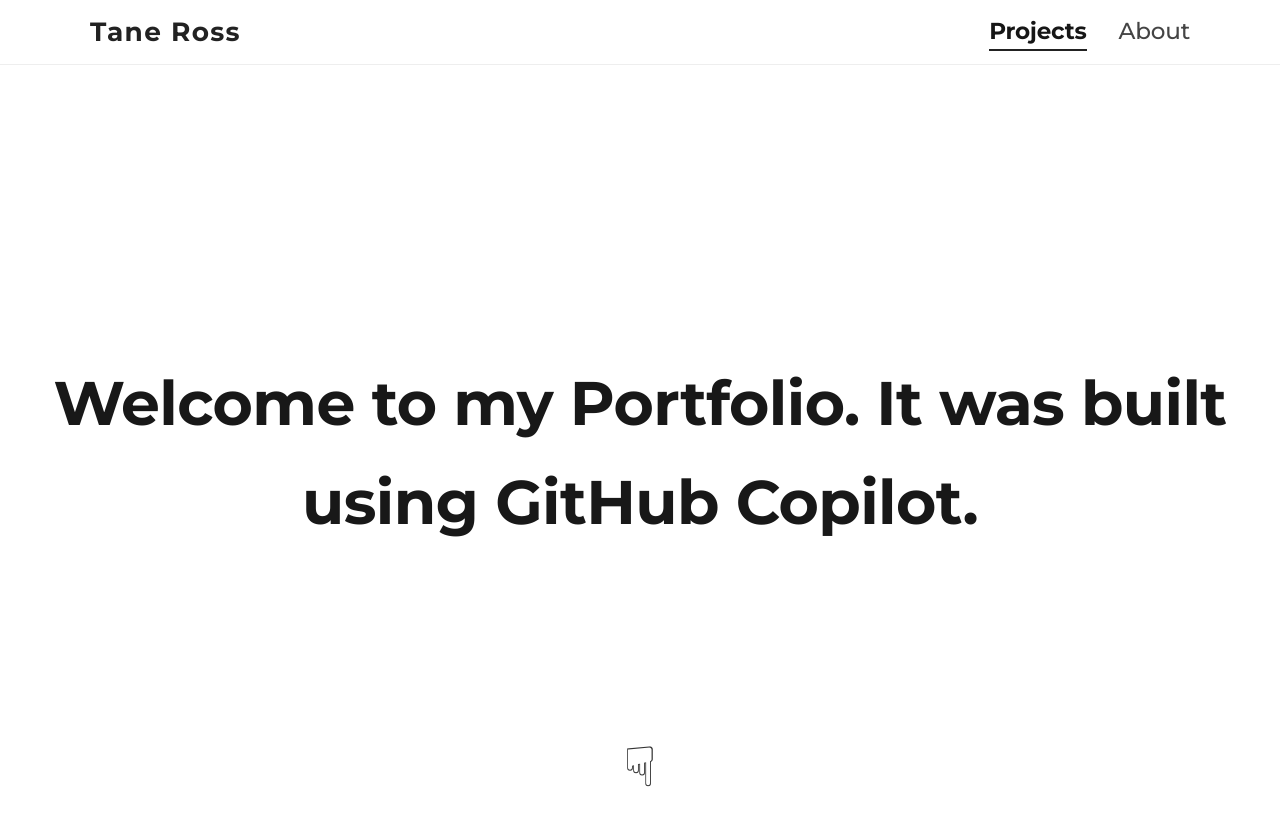
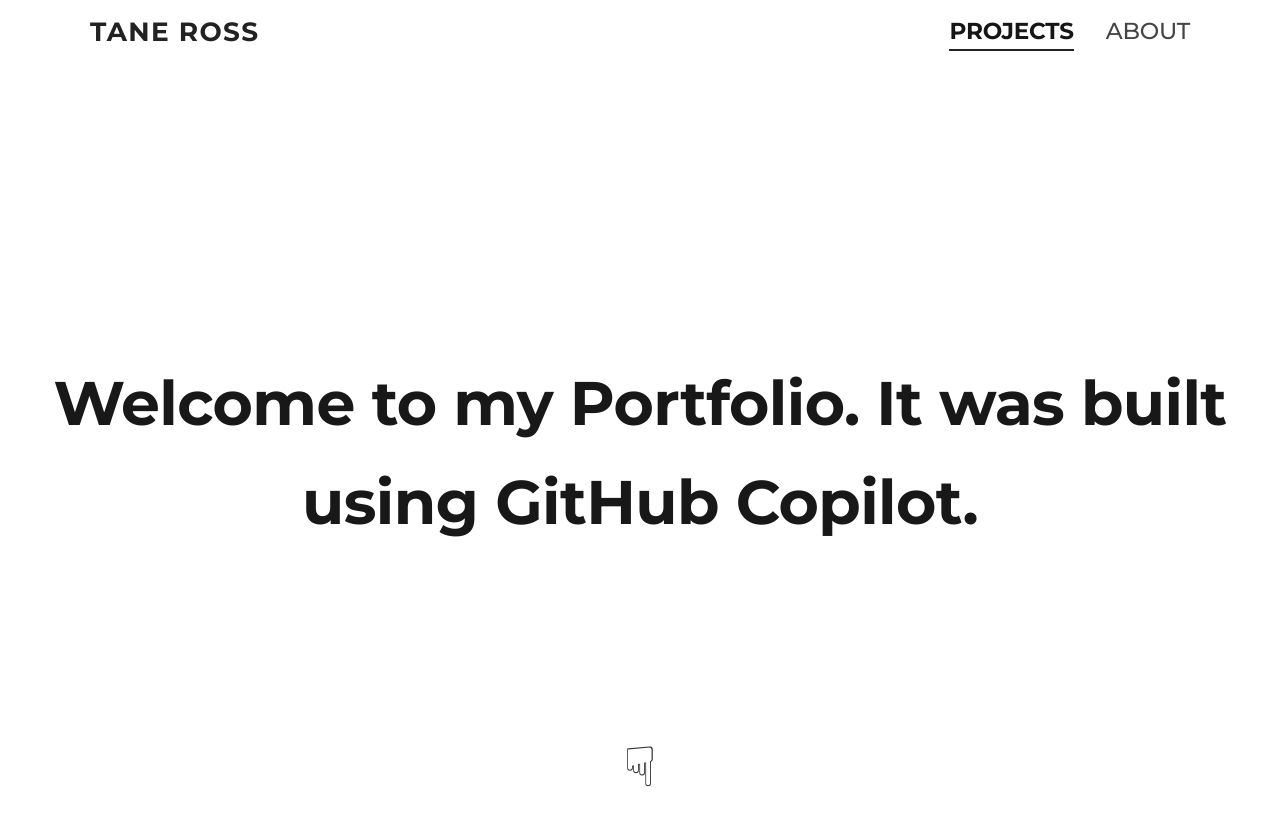
Before and after one commit to projekt2050/Portfolio, a Jekyll site: the page built from index.md, in a window 1280 px wide. Shown: the top 815 px of the page. Built offline with Jekyll 4.4.1, drawn with Linux system fonts in a browser that asks for light colours; grey boxes are pictures that could not be loaded.

Commit message:
Update main.css

```diff
--- a/assets/main.css
+++ b/assets/main.css
@@ -49,12 +49,12 @@ header {
   top: 0; left: 0; right: 0;
   height: 64px;
   background: rgba(255,255,255,0.95);
-  border-bottom: 1px solid #eee;
   z-index: 100;
   display: flex;
   align-items: center;
   justify-content: center;
   opacity: 1;
+  text-transform: uppercase;
   transform: translateY(0);
   transition: opacity 0.3s, transform 0.3s;
 }
```
